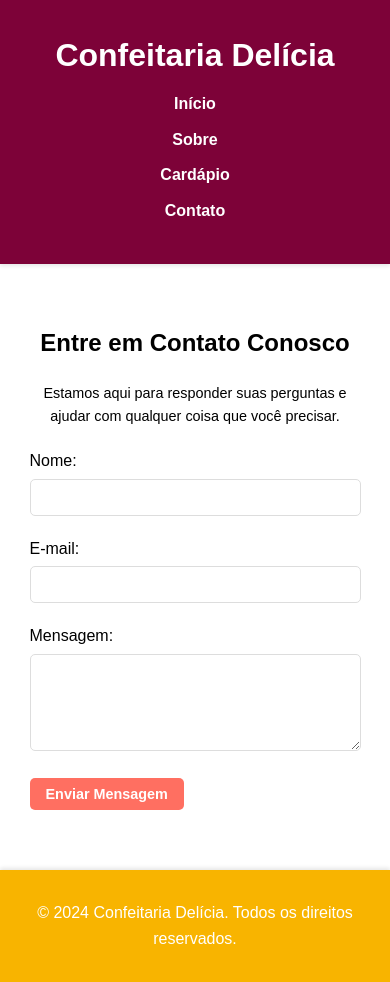
After one commit to isabelamartins3/confeitaria, a Flask app: template templates/contato.html in a window 390 px wide. The commit adds this page. Run offline with Flask 3, Linux system fonts and the light colour scheme; the template is opened without the code that fills it, so the values that code supplies are empty.

Commit message:
Add files via upload

```diff
--- a/main.py
+++ b/main.py
@@ -6,7 +6,9 @@ app = Flask(__name__)
 def inicial():
     return render_template("index.html")
 
-
+@app.route("/contatos")
+def contato():
+    return render_template("contato.html")
 
 if __name__  == '__main__':
     app.run()
--- a/static/css/index.css
+++ b/static/css/index.css
@@ -11,14 +11,16 @@ body {
 
 .container {
     width: 80%;
+    max-width: 1200px;
     margin: 0 auto;
     padding: 20px;
 }
 
 header {
-    background-color: #f8b400;
+    background-color: #7d0238;
     color: #fff;
     padding: 20px 0;
+    box-shadow: 0 2px 4px rgba(0, 0, 0, 0.1);
 }
 
 header h1 {
@@ -40,6 +42,11 @@ nav ul li a {
     color: #fff;
     text-decoration: none;
     font-weight: bold;
+    transition: color 0.3s;
+}
+
+nav ul li a:hover {
+    color: #ff6f61;
 }
 
 .hero {
@@ -66,6 +73,11 @@ nav ul li a {
     text-decoration: none;
     font-weight: bold;
     border-radius: 5px;
+    transition: background-color 0.3s;
+}
+
+.cta-button:hover {
+    background-color: #e55a50;
 }
 
 .about,
@@ -76,27 +88,167 @@ nav ul li a {
 
 .menu-items {
     display: flex;
+    flex-wrap: wrap;
     justify-content: space-around;
-    flex-wrap: wrap;
 }
 
 .menu-item {
-    background-color: #fff;
-    border: 1px solid #ddd;
+    background-color: #f9f9f9;
     padding: 20px;
     margin: 10px;
-    width: 30%;
-    box-shadow: 0 0 10px rgba(0,0,0,0.1);
+    flex-basis: 30%;
+    box-shadow: 0 2px 4px rgba(0, 0, 0, 0.1);
+    border-radius: 5px;
 }
 
 .menu-item h3 {
     margin-bottom: 10px;
-    color: #f8b400;
+}
+
+.menu-item p {
+    font-size: 0.9em;
+    color: #666;
+}
+
+/* Media Queries */
+
+@media (max-width: 768px) {
+    .container {
+        width: 90%;
+        padding: 10px;
+    }
+
+    nav ul li {
+        display: block;
+        margin: 10px 0;
+    }
+
+    .hero {
+        padding: 50px 0;
+    }
+
+    .hero h2 {
+        font-size: 2em;
+    }
+
+    .hero p {
+        font-size: 1em;
+    }
+
+    .menu-items {
+        flex-direction: column;
+    }
+
+    .menu-item {
+        flex-basis: 100%;
+    }
+}
+
+@media (max-width: 480px) {
+    .hero h2 {
+        font-size: 1.5em;
+    }
+
+    .hero p {
+        font-size: 0.9em;
+    }
+
+    .cta-button {
+        padding: 8px 16px;
+        font-size: 0.9em;
+    }
+    .contact {
+    padding: 50px 0;
+    text-align: center;
+}
+
+.contact h2 {
+    margin-bottom: 20px;
+    font-size: 2em;
+}
+
+.contact p {
+    margin-bottom: 20px;
+    font-size: 1.2em;
+}
+
+form {
+    max-width: 600px;
+    margin: 0 auto;
+    text-align: left;
+}
+
+form label {
+    display: block;
+    margin-bottom: 5px;
+}
+
+form input,
+form textarea {
+    width: 100%;
+    padding: 10px;
+    margin-bottom: 20px;
+    border: 1px solid #ddd;
+    border-radius: 5px;
+}
+
+form .cta-button {
+    background-color: #ff6f61;
+    color: #fff;
+    padding: 10px 20px;
+    text-decoration: none;
+    font-weight: bold;
+    border-radius: 5px;
+    border: none;
+    cursor: pointer;
+    transition: background-color 0.3s;
+}
+
+form .cta-button:hover {
+    background-color: #e55a50;
 }
 
 footer {
-    background-color: #333;
+    background-color: #f8b400;
     color: #fff;
+    padding: 20px 0;
     text-align: center;
-    padding: 10px 0;
+    box-shadow: 0 -2px 4px rgba(0, 0, 0, 0.1);
 }
+
+/* Media Queries */
+
+@media (max-width: 768px) {
+    .container {
+        width: 90%;
+        padding: 10px;
+    }
+
+    nav ul li {
+        display: block;
+        margin: 10px 0;
+    }
+
+    .contact h2 {
+        font-size: 1.8em;
+    }
+
+    .contact p {
+        font-size: 1em;
+    }
+}
+
+@media (max-width: 480px) {
+    .contact h2 {
+        font-size: 1.5em;
+    }
+
+    .contact p {
+        font-size: 0.9em;
+    }
+
+    form .cta-button {
+        padding: 8px 16px;
+        font-size: 0.9em;
+    }
+}
--- /dev/null
+++ b/templates/contato.html
@@ -0,0 +1,49 @@
+<!DOCTYPE html>
+<html lang="pt-br">
+<head>
+    <meta charset="UTF-8">
+    <meta name="viewport" content="width=device-width, initial-scale=1.0">
+    <title>Contato - Confeitaria Delícia</title>
+     <link rel="stylesheet" href="{{ url_for('static', filename='css/index.css') }}">
+</head>
+<body>
+    <header>
+        <div class="container">
+            <h1>Confeitaria Delícia</h1>
+            <nav>
+                <ul>
+                    <li><a href="index.html">Início</a></li>
+                    <li><a href="#">Sobre</a></li>
+                    <li><a href="#">Cardápio</a></li>
+                    <li><a href="contato.html">Contato</a></li>
+                </ul>
+            </nav>
+        </div>
+    </header>
+
+    <section class="contact">
+        <div class="container">
+            <h2>Entre em Contato Conosco</h2>
+            <p>Estamos aqui para responder suas perguntas e ajudar com qualquer coisa que você precisar.</p>
+            <form action="#" method="post">
+                <label for="nome">Nome:</label>
+                <input type="text" id="nome" name="nome" required>
+
+                <label for="email">E-mail:</label>
+                <input type="email" id="email" name="email" required>
+
+                <label for="mensagem">Mensagem:</label>
+                <textarea id="mensagem" name="mensagem" rows="5" required></textarea>
+
+                <button type="submit" class="cta-button">Enviar Mensagem</button>
+            </form>
+        </div>
+    </section>
+
+    <footer>
+        <div class="container">
+            <p>&copy; 2024 Confeitaria Delícia. Todos os direitos reservados.</p>
+        </div>
+    </footer>
+</body>
+</html>
--- a/templates/index.html
+++ b/templates/index.html
@@ -15,7 +15,7 @@
                     <li><a href="#">Início</a></li>
                     <li><a href="#">Sobre</a></li>
                     <li><a href="#">Cardápio</a></li>
-                    <li><a href="#">Contato</a></li>
+                    <li><a href="contatos">Contato</a></li>
                 </ul>
             </nav>
         </div>
```
